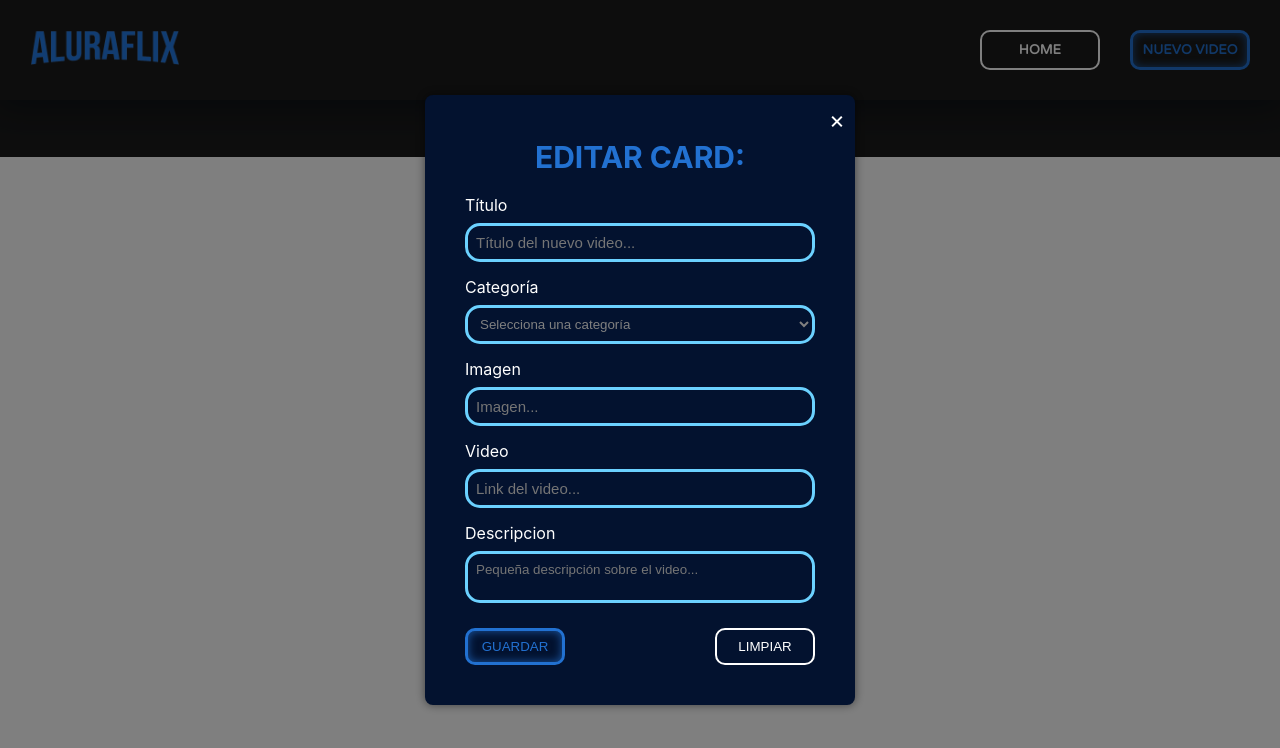
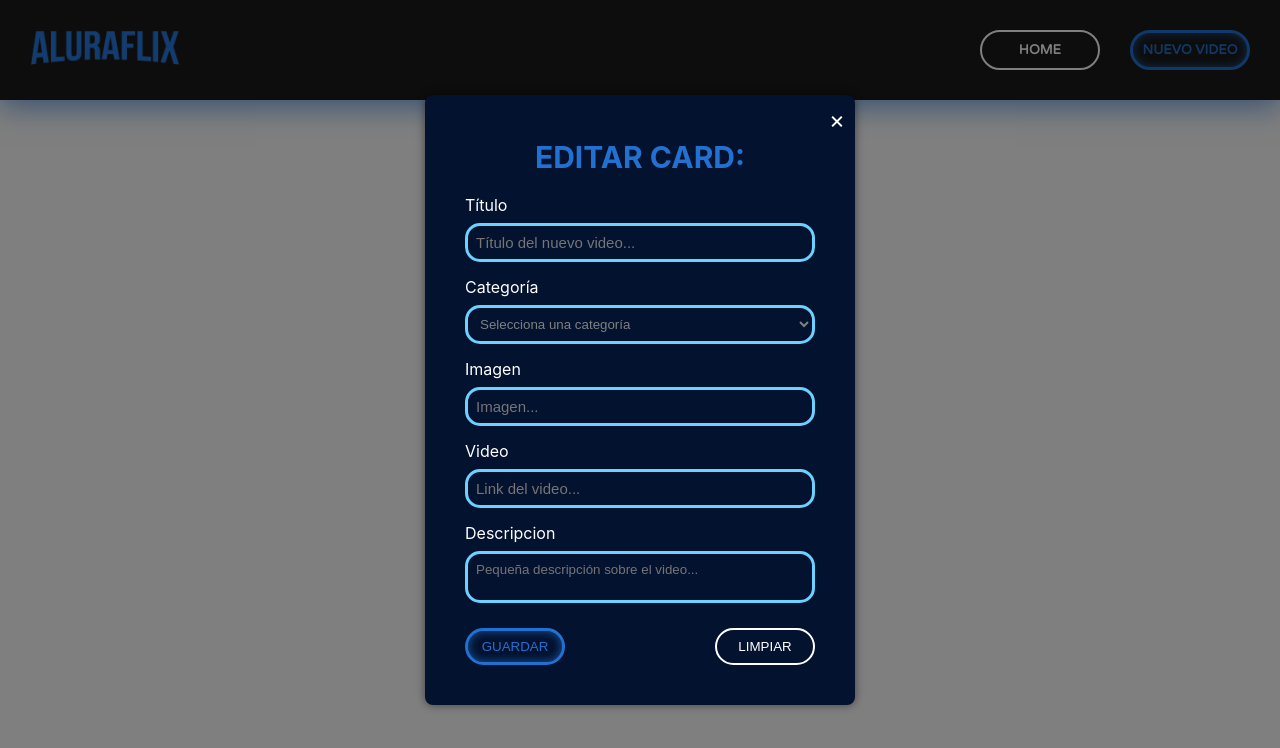
Before and after one commit to dsantif/AluraFlix, a React (Create React App) app: page / in a window 1280 px wide. Both pictures are taken after a click on the button "NUEVO VIDEO". Shown: the top 748 px of the page. Built offline with nearby package versions, Linux system fonts and the light colour scheme.

Commit message:
botones update

```diff
--- a/src/App.js
+++ b/src/App.js
@@ -6,7 +6,7 @@ function App() {
   return (
     <div className="App">
       <Header />
-      <Footer />
+      {/*<Footer />*/}
     </div>
   );
 }
--- a/src/componentes/Form.css
+++ b/src/componentes/Form.css
@@ -58,7 +58,7 @@ form {
     margin-top: 25px;
   }
   .btn_guardar, .btn_limpiar{
-    border-radius: 10px;
+    border-radius: 20px;
     cursor: pointer;
     background: none;
     padding: 8px;
--- a/src/componentes/Header.css
+++ b/src/componentes/Header.css
@@ -19,7 +19,7 @@
     justify-content: space-between;
 }
 .btn_home, .btn_vn{
-    border-radius: 10px;
+    border-radius: 20px;
     font-family: "Varela Round", sans-serif;
     font-weight: bold;
     background: none;
```
